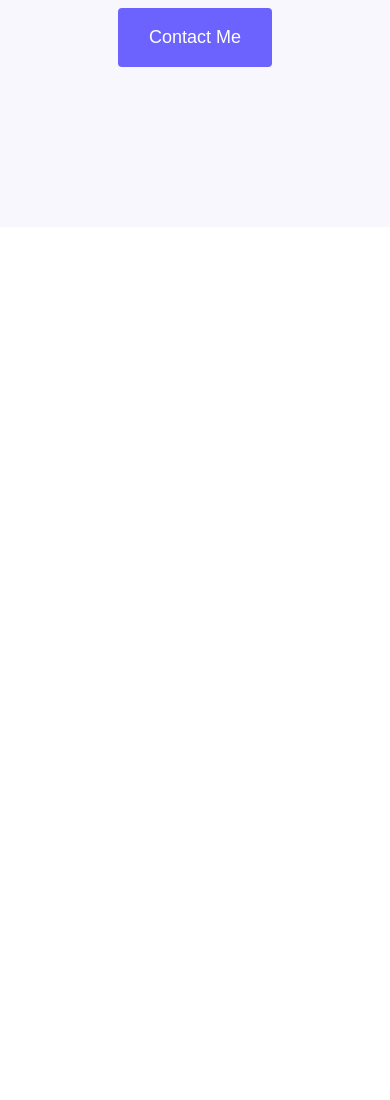
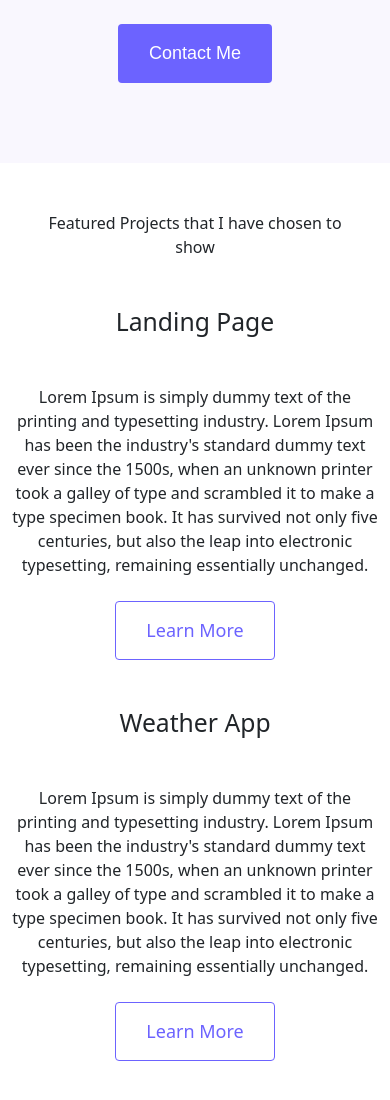
Before and after one commit to jclinsim/portfolio-project, a plain HTML site: page index.html in a window 390 px wide. Shown: the part 564-1664 px from the top of the page. Before the commit the page ends 844 px from the top, so only its background shows below. Drawn offline with nearby package versions, Linux system fonts and the light colour scheme.

Commit message:
Added projects and images

```diff
--- a/index.html
+++ b/index.html
@@ -27,5 +27,67 @@
         <a href="#" class="btn btn-branding">Contact Me</a>
       </div>
     </div>
+    <p class="text-center m-5">Featured Projects that I have chosen to show</p>
+    <div class="projects">
+      <div class="container">
+        <div class="row mb-5">
+          <div class="col d-none d-lg-block">
+            <img src="LandingPage.png" alt="" class="img-fluid" />
+          </div>
+          <div class="col">
+            <div class="project-description">
+              <h2 class="mb-5">Landing Page</h2>
+              <p class="mb-4">
+                Lorem Ipsum is simply dummy text of the printing and typesetting
+                industry. Lorem Ipsum has been the industry's standard dummy
+                text ever since the 1500s, when an unknown printer took a galley
+                of type and scrambled it to make a type specimen book. It has
+                survived not only five centuries, but also the leap into
+                electronic typesetting, remaining essentially unchanged.
+              </p>
+              <a href="#" class="btn btn-branding-outline">Learn More</a>
+            </div>
+          </div>
+        </div>
+        <div class="row mb-5">
+          <div class="col">
+            <div class="project-description">
+              <h2 class="mb-5">Weather App</h2>
+              <p class="mb-4">
+                Lorem Ipsum is simply dummy text of the printing and typesetting
+                industry. Lorem Ipsum has been the industry's standard dummy
+                text ever since the 1500s, when an unknown printer took a galley
+                of type and scrambled it to make a type specimen book. It has
+                survived not only five centuries, but also the leap into
+                electronic typesetting, remaining essentially unchanged.
+              </p>
+              <a href="#" class="btn btn-branding-outline">Learn More</a>
+            </div>
+          </div>
+          <div class="col d-none d-lg-block">
+            <img src="WeatherApp.png" alt="" class="img-fluid weather" />
+          </div>
+        </div>
+        <div class="row mb-5">
+          <div class="col d-none d-lg-block">
+            <img src="DictionaryApp.png" alt="" class="img-fluid" />
+          </div>
+          <div class="col">
+            <div class="project-description">
+              <h2 class="mb-5">Dictionary App</h2>
+              <p class="mb-4">
+                Lorem Ipsum is simply dummy text of the printing and typesetting
+                industry. Lorem Ipsum has been the industry's standard dummy
+                text ever since the 1500s, when an unknown printer took a galley
+                of type and scrambled it to make a type specimen book. It has
+                survived not only five centuries, but also the leap into
+                electronic typesetting, remaining essentially unchanged.
+              </p>
+              <a href="#" class="btn btn-branding-outline">Learn More</a>
+            </div>
+          </div>
+        </div>
+      </div>
+    </div>
   </body>
 </html>
--- a/styles/portfolio.css
+++ b/styles/portfolio.css
@@ -3,8 +3,8 @@
   --secondary-color: #f9f7fe;
 }
 
-h1,
-h2 {
+.hero h1,
+.hero h2 {
   font-family: "Times New Roman", Times, serif;
   text-align: center;
 }
@@ -20,6 +20,15 @@ h2 {
   font-family: Arial, Helvetica, sans-serif;
   line-height: 2;
   color: #272142;
+}
+
+h2 {
+  font-size: 64px;
+}
+
+p {
+  font-size: 16px;
+  line-height: 1.5;
 }
 
 .hero p {
@@ -45,3 +54,32 @@ h2 {
   line-height: 27px;
   padding: 15px 30px;
 }
+.projects a {
+  color: var(--branding-color);
+  border: 1px solid var(--branding-color);
+  border-radius: 4px;
+  font-size: 18px;
+  line-height: 27px;
+  padding: 15px 30px;
+}
+
+.project-description {
+  padding: 120px 60px;
+}
+
+@media (max-width: 900px) {
+  .project-description {
+    padding: 0;
+    text-align: center;
+  }
+  .hero h1 {
+    font-size: 56px;
+  }
+  .hero h2 {
+    font-size: 44px;
+  }
+
+  .hero {
+    padding: 80px 20px;
+  }
+}
```
Also changed, not shown: DictionaryApp.png (added), LandingPage.png (added), WeatherApp.png (added).
